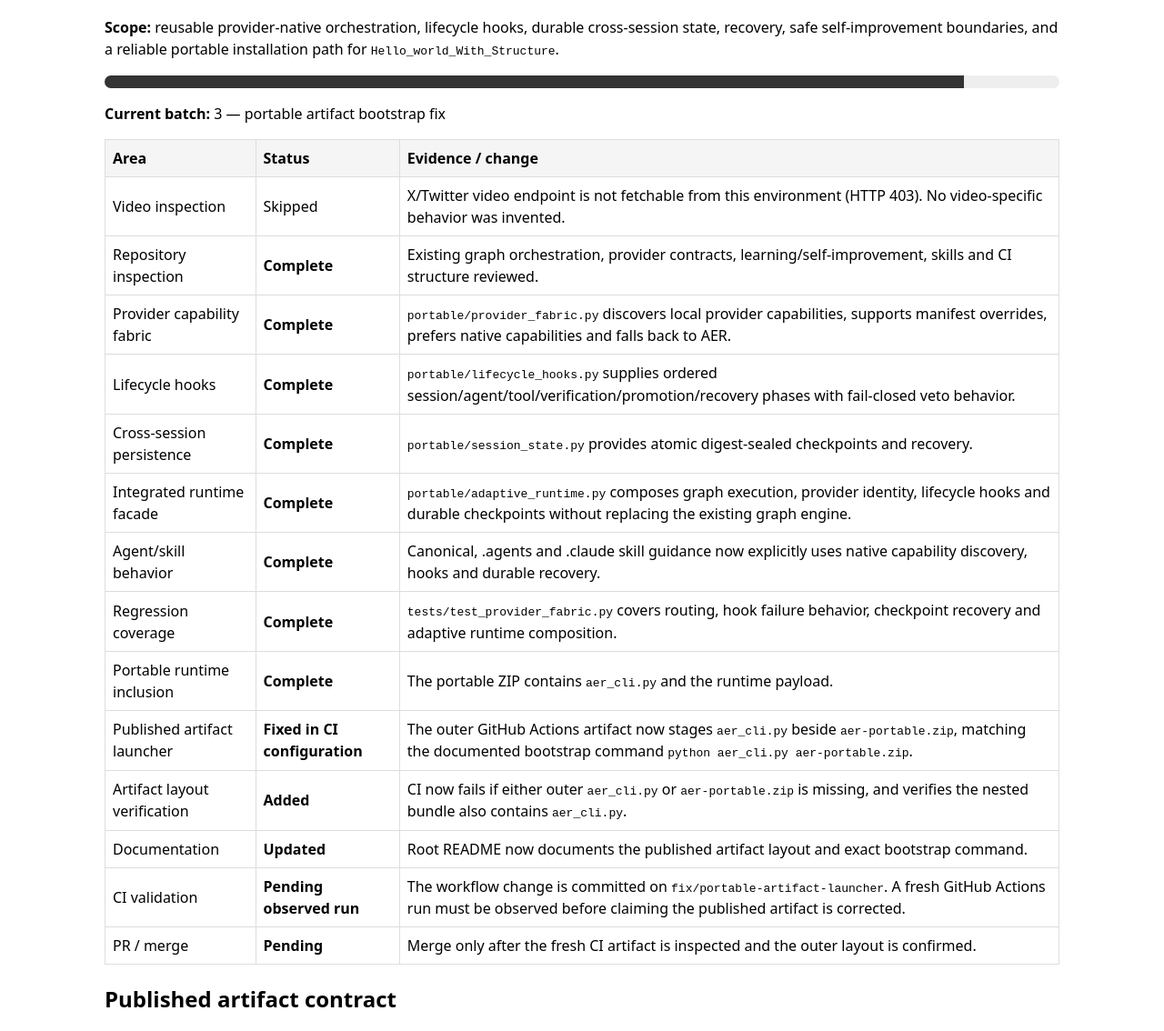
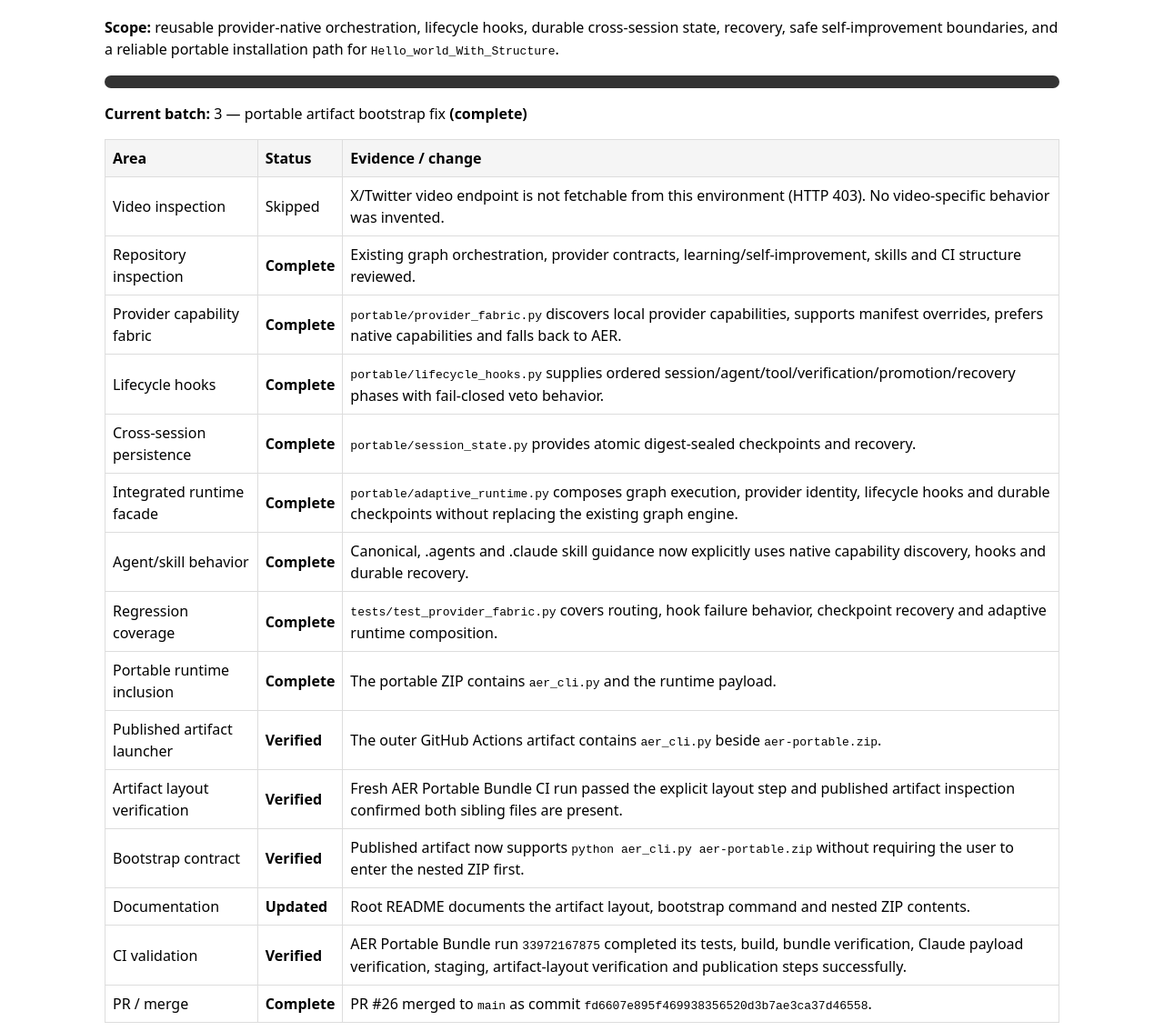
Before and after one commit to sourabhJainR/Hello_world_With_Structure, a plain HTML site: page docs/AER_IMPLEMENTATION_PROGRESS.html in a window 1280 px wide. Shown: the part 91-1225 px from the top of the page at 91% size. Drawn offline with Linux system fonts and the light colour scheme.

Commit message:
docs: mark portable artifact fix verified

```diff
--- a/docs/AER_IMPLEMENTATION_PROGRESS.html
+++ b/docs/AER_IMPLEMENTATION_PROGRESS.html
@@ -5,13 +5,13 @@
 <meta name="viewport" content="width=device-width,initial-scale=1">
 <title>AER Implementation Progress</title>
 <style>
-body{font-family:system-ui,-apple-system,Segoe UI,sans-serif;max-width:1050px;margin:40px auto;padding:0 20px;line-height:1.5}table{border-collapse:collapse;width:100%;margin:16px 0}th,td{border:1px solid #ddd;padding:8px;text-align:left}th{background:#f5f5f5}.done{font-weight:600}.warn{font-weight:600}.bar{background:#eee;border-radius:8px;overflow:hidden}.fill{height:14px;width:90%;background:#333}</style>
+body{font-family:system-ui,-apple-system,Segoe UI,sans-serif;max-width:1050px;margin:40px auto;padding:0 20px;line-height:1.5}table{border-collapse:collapse;width:100%;margin:16px 0}th,td{border:1px solid #ddd;padding:8px;text-align:left}th{background:#f5f5f5}.done{font-weight:600}.bar{background:#eee;border-radius:8px;overflow:hidden}.fill{height:14px;width:100%;background:#333}</style>
 </head>
 <body>
 <h1>AER implementation progress</h1>
 <p><strong>Scope:</strong> reusable provider-native orchestration, lifecycle hooks, durable cross-session state, recovery, safe self-improvement boundaries, and a reliable portable installation path for <code>Hello_world_With_Structure</code>.</p>
 <div class="bar"><div class="fill"></div></div>
-<p><strong>Current batch:</strong> 3 — portable artifact bootstrap fix</p>
+<p><strong>Current batch:</strong> 3 — portable artifact bootstrap fix <span class="done">(complete)</span></p>
 <table>
 <thead><tr><th>Area</th><th>Status</th><th>Evidence / change</th></tr></thead>
 <tbody>
@@ -24,11 +24,12 @@ body{font-family:system-ui,-apple-system,Segoe UI,sans-serif;max-width:1050px;ma
 <tr><td>Agent/skill behavior</td><td class="done">Complete</td><td>Canonical, .agents and .claude skill guidance now explicitly uses native capability discovery, hooks and durable recovery.</td></tr>
 <tr><td>Regression coverage</td><td class="done">Complete</td><td><code>tests/test_provider_fabric.py</code> covers routing, hook failure behavior, checkpoint recovery and adaptive runtime composition.</td></tr>
 <tr><td>Portable runtime inclusion</td><td class="done">Complete</td><td>The portable ZIP contains <code>aer_cli.py</code> and the runtime payload.</td></tr>
-<tr><td>Published artifact launcher</td><td class="done">Fixed in CI configuration</td><td>The outer GitHub Actions artifact now stages <code>aer_cli.py</code> beside <code>aer-portable.zip</code>, matching the documented bootstrap command <code>python aer_cli.py aer-portable.zip</code>.</td></tr>
-<tr><td>Artifact layout verification</td><td class="done">Added</td><td>CI now fails if either outer <code>aer_cli.py</code> or <code>aer-portable.zip</code> is missing, and verifies the nested bundle also contains <code>aer_cli.py</code>.</td></tr>
-<tr><td>Documentation</td><td class="done">Updated</td><td>Root README now documents the published artifact layout and exact bootstrap command.</td></tr>
-<tr><td>CI validation</td><td class="warn">Pending observed run</td><td>The workflow change is committed on <code>fix/portable-artifact-launcher</code>. A fresh GitHub Actions run must be observed before claiming the published artifact is corrected.</td></tr>
-<tr><td>PR / merge</td><td class="warn">Pending</td><td>Merge only after the fresh CI artifact is inspected and the outer layout is confirmed.</td></tr>
+<tr><td>Published artifact launcher</td><td class="done">Verified</td><td>The outer GitHub Actions artifact contains <code>aer_cli.py</code> beside <code>aer-portable.zip</code>.</td></tr>
+<tr><td>Artifact layout verification</td><td class="done">Verified</td><td>Fresh AER Portable Bundle CI run passed the explicit layout step and published artifact inspection confirmed both sibling files are present.</td></tr>
+<tr><td>Bootstrap contract</td><td class="done">Verified</td><td>Published artifact now supports <code>python aer_cli.py aer-portable.zip</code> without requiring the user to enter the nested ZIP first.</td></tr>
+<tr><td>Documentation</td><td class="done">Updated</td><td>Root README documents the artifact layout, bootstrap command and nested ZIP contents.</td></tr>
+<tr><td>CI validation</td><td class="done">Verified</td><td>AER Portable Bundle run <code>33972167875</code> completed its tests, build, bundle verification, Claude payload verification, staging, artifact-layout verification and publication steps successfully.</td></tr>
+<tr><td>PR / merge</td><td class="done">Complete</td><td>PR #26 merged to <code>main</code> as commit <code>fd6607e895f469938356520d3b7ae3ca37d46558</code>.</td></tr>
 </tbody>
 </table>
 <h2>Published artifact contract</h2>
@@ -59,6 +60,6 @@ AdaptiveRuntime
 <h2>Recovery contract</h2>
 <p>Long-running work persists stage, completed batches, remaining batches, provider, attempt number, errors and a state digest. A new session can resume from durable state instead of reconstructing progress from chat history.</p>
 <h2>Remaining</h2>
-<ol><li>Observe the fresh portable-bundle CI run and inspect the actual downloaded artifact.</li><li>If the artifact layout passes, merge the fix and update this page to the final state.</li><li>If provider-specific native hooks become available in a future provider, add an adapter manifest rather than changing AER semantics.</li></ol>
+<ol><li>Continue expanding provider-specific adapters only where official CLI/API contracts are stable and verified.</li><li>Keep future self-improvement changes behind the existing regression, safety, shadow/canary, promotion and rollback gates.</li></ol>
 </body>
 </html>
```
